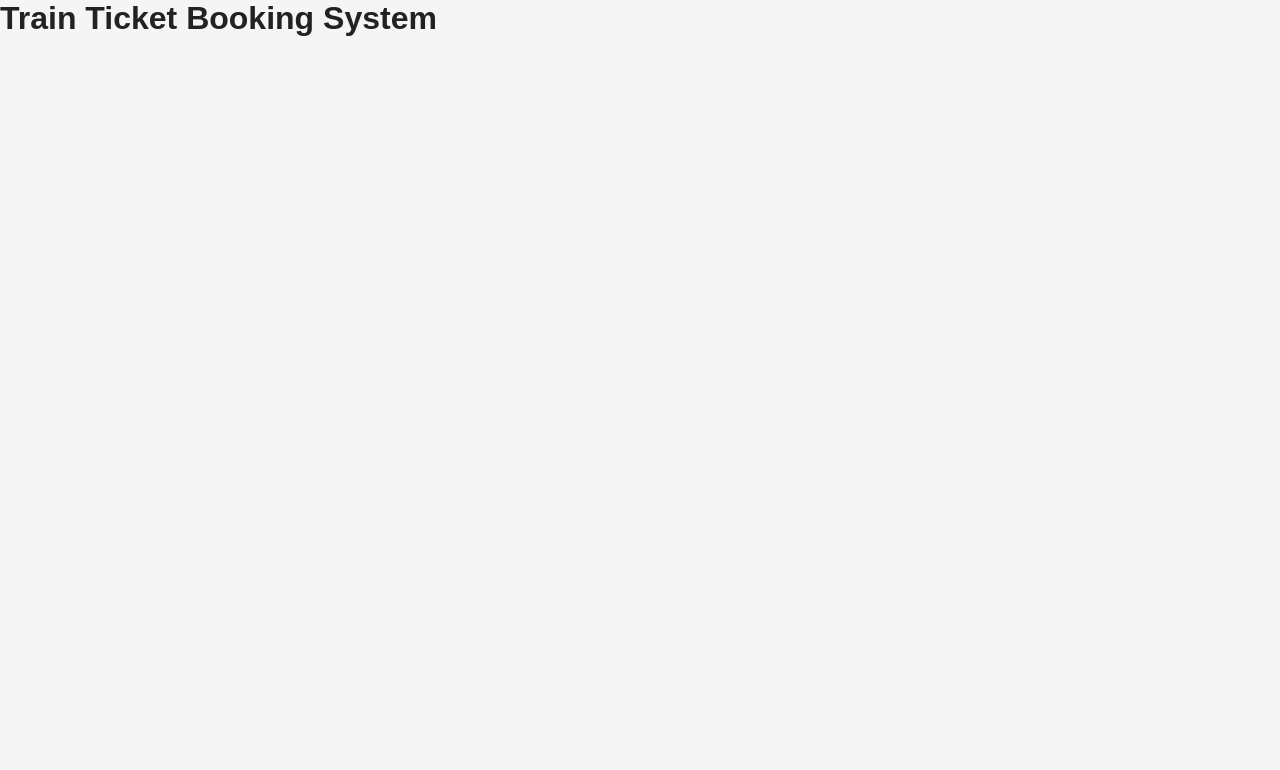
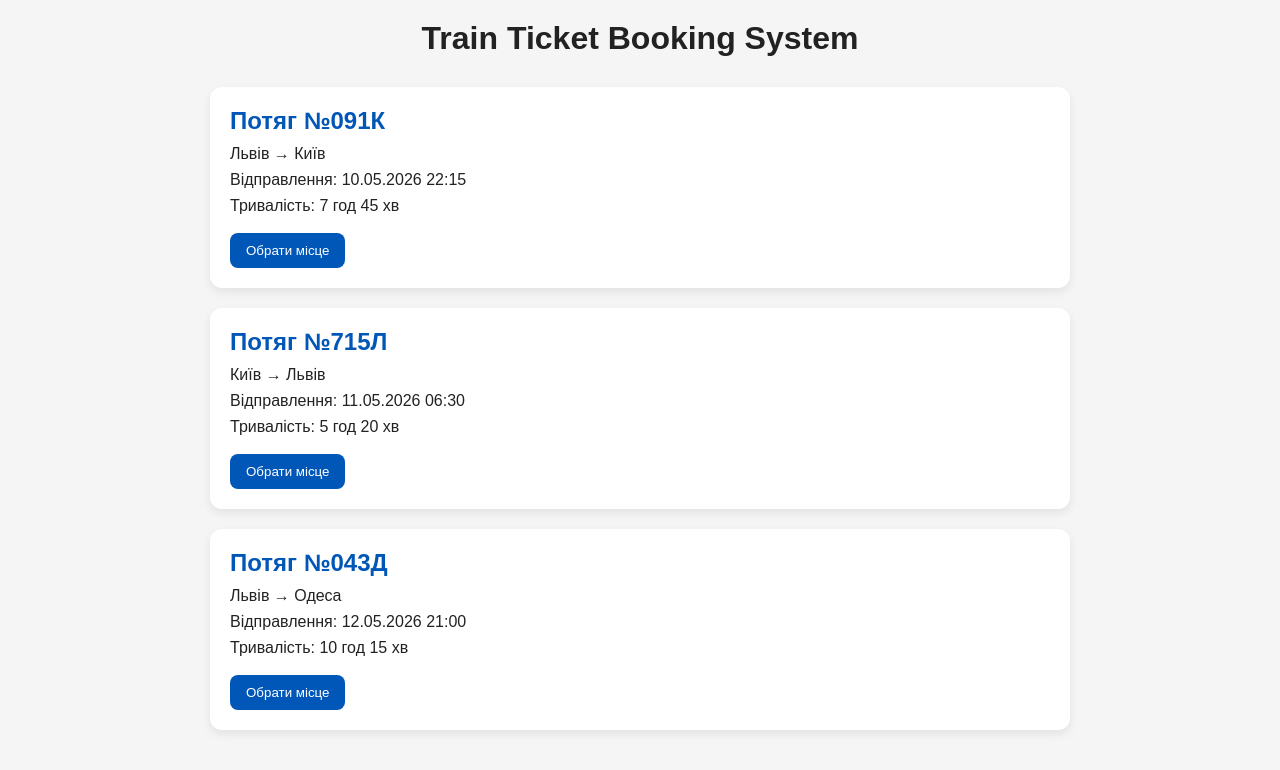
Before and after one commit to Krypton867/Lab_9-10, a React (Vite) app: page / in a window 1280 px wide. Shown: the top 770 px of the page. Built offline with nearby package versions, Linux system fonts and the light colour scheme.

Commit message:
Add train list and train card components

```diff
--- a/src/App.css
+++ b/src/App.css
@@ -9,3 +9,51 @@ body {
   background: #f5f5f5;
   color: #222;
 }
+
+.container {
+  max-width: 900px;
+  margin: 0 auto;
+  padding: 20px;
+}
+
+h1 {
+  text-align: center;
+  margin-bottom: 30px;
+}
+
+.train-list {
+  display: flex;
+  flex-direction: column;
+  gap: 20px;
+}
+
+.train-card {
+  background: white;
+  padding: 20px;
+  border-radius: 12px;
+  box-shadow: 0 4px 10px rgba(0, 0, 0, 0.08);
+}
+
+.train-card h2 {
+  margin-bottom: 10px;
+  color: #0057b7;
+}
+
+.train-card p {
+  margin-bottom: 8px;
+}
+
+.train-card button {
+  margin-top: 10px;
+  padding: 10px 16px;
+  border: none;
+  border-radius: 8px;
+  background: #0057b7;
+  color: white;
+  cursor: pointer;
+  transition: 0.2s;
+}
+
+.train-card button:hover {
+  background: #003f88;
+}
--- /dev/null
+++ b/src/components/TrainCard.jsx
@@ -0,0 +1,15 @@
+function TrainCard({ train }) {
+  return (
+    <div className="train-card">
+      <h2>Потяг №{train.number}</h2>
+      <p>
+        {train.from} → {train.to}
+      </p>
+      <p>Відправлення: {train.departure}</p>
+      <p>Тривалість: {train.duration}</p>
+      <button>Обрати місце</button>
+    </div>
+  );
+}
+
+export default TrainCard;
--- /dev/null
+++ b/src/components/TrainList.jsx
@@ -0,0 +1,40 @@
+import TrainCard from "./TrainCard";
+
+function TrainList() {
+  const trains = [
+    {
+      id: 1,
+      number: "091К",
+      from: "Львів",
+      to: "Київ",
+      departure: "10.05.2026 22:15",
+      duration: "7 год 45 хв",
+    },
+    {
+      id: 2,
+      number: "715Л",
+      from: "Київ",
+      to: "Львів",
+      departure: "11.05.2026 06:30",
+      duration: "5 год 20 хв",
+    },
+    {
+      id: 3,
+      number: "043Д",
+      from: "Львів",
+      to: "Одеса",
+      departure: "12.05.2026 21:00",
+      duration: "10 год 15 хв",
+    },
+  ];
+
+  return (
+    <div className="train-list">
+      {trains.map((train) => (
+        <TrainCard key={train.id} train={train} />
+      ))}
+    </div>
+  );
+}
+
+export default TrainList;
--- a/src/pages/Home.jsx
+++ b/src/pages/Home.jsx
@@ -1,7 +1,10 @@
+import TrainList from "../components/TrainList";
+
 function Home() {
   return (
-    <div>
+    <div className="container">
       <h1>Train Ticket Booking System</h1>
+      <TrainList />
     </div>
   );
 }
```
